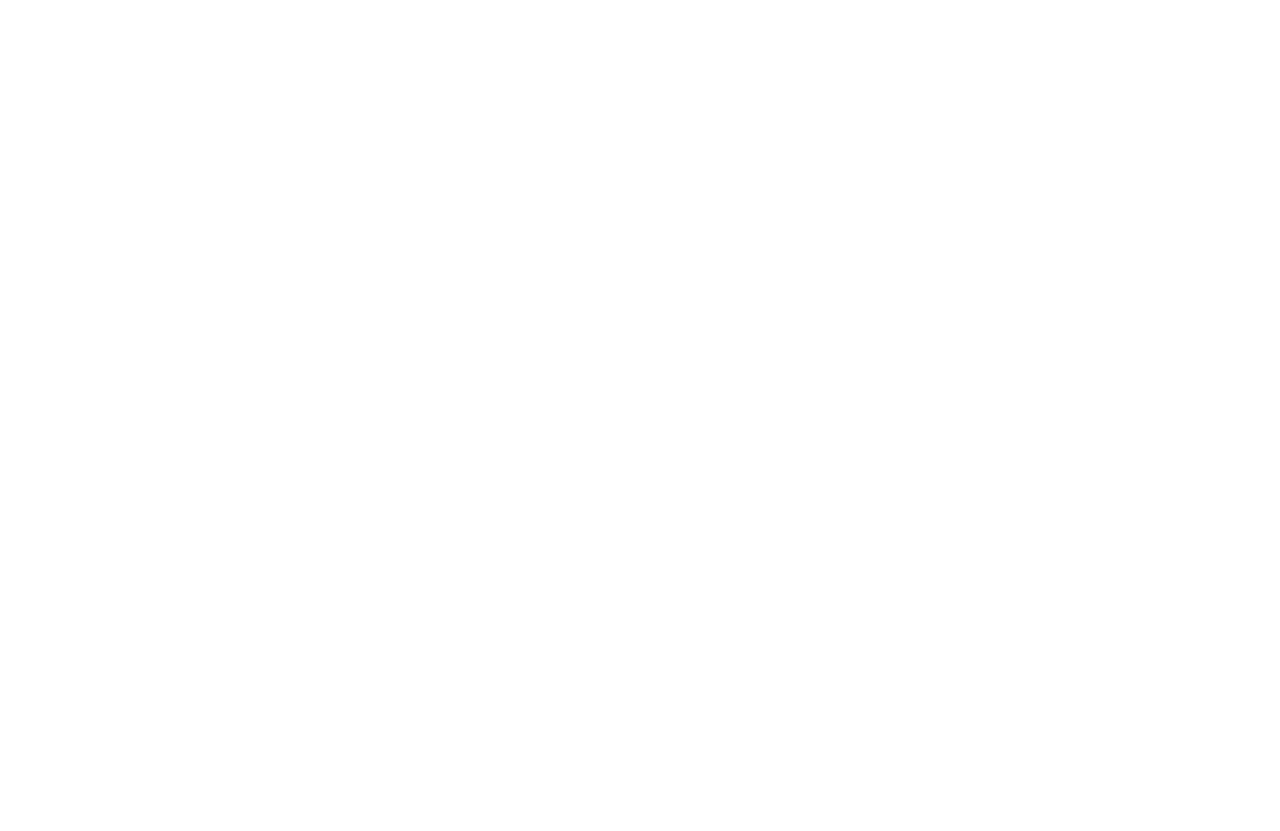
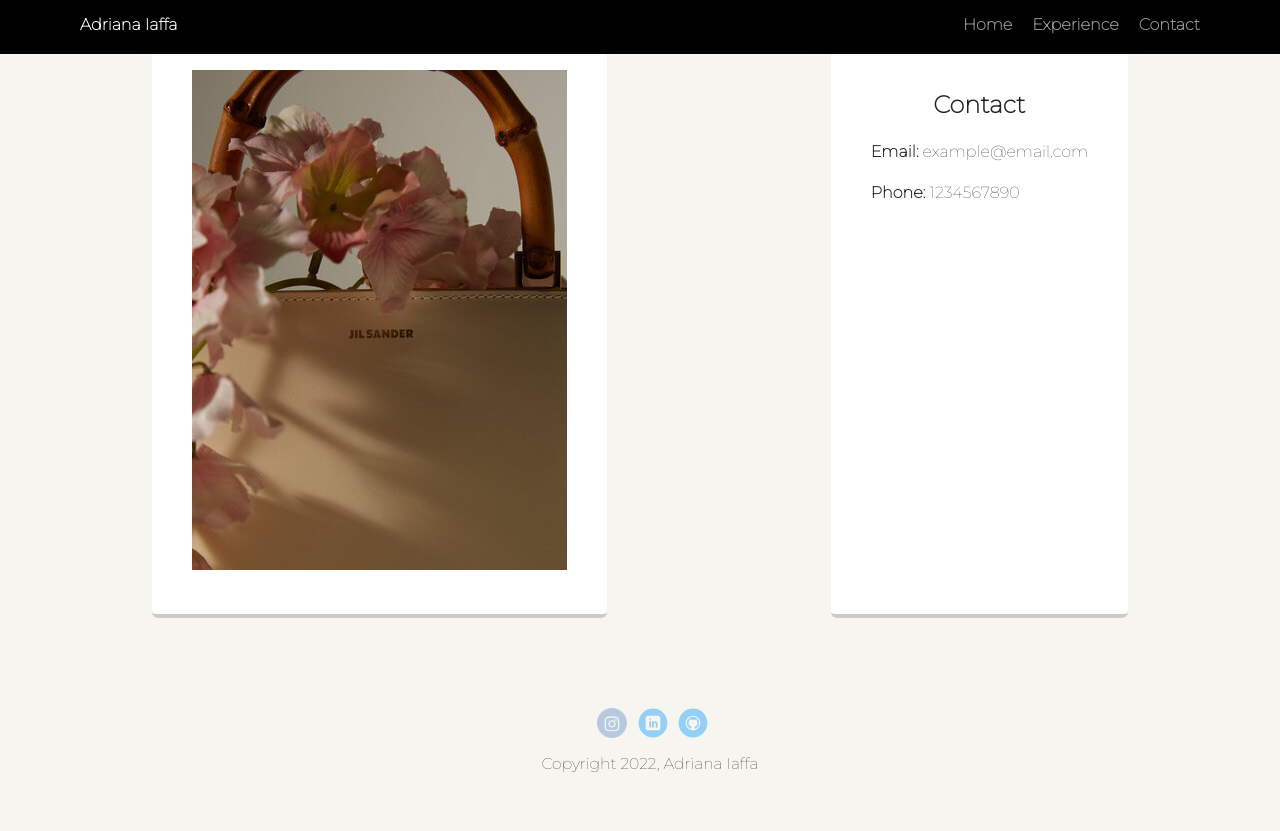
Before and after one commit to AdrianaIaffa/Techdegree-Project-1, a plain HTML site: page contact.html in a window 1280 px wide. Before the commit the page ends 800 px from the top, so only its background shows below. Drawn offline with Linux system fonts and the light colour scheme.

Commit message:
contact page added

```diff
--- a/contact.html
+++ b/contact.html
@@ -0,0 +1,44 @@
+<!DOCTYPE html>
+<html lang="en">
+<head>
+  <meta charset="utf-8">
+  <title>Adriana Iaffa's Profile</title>
+  <meta name="viewport" content="width=device-width, initial-scale=1.0">
+  <link rel="stylesheet" href="styles.css">
+  <link href="<link rel="preconnect" href="https://fonts.googleapis.com">
+<link rel="preconnect" href="https://fonts.gstatic.com" crossorigin>
+<link href="https://fonts.googleapis.com/css2?family=Montserrat:wght@100&display=swap" rel="stylesheet"></head>
+  <body>
+
+    <div class="main-nav">
+        <ul class="nav">
+          <li class="name">Adriana Iaffa</li>
+          <li><a href="index.html">Home</a></li>
+          <li><a href="experience.html">Experience</a></li>
+          <li><a href="contact.html">Contact</a></li>
+        </ul>
+    </div>
+
+    <main class="flex">
+      <div class="card">
+        <img src="images/rsz_jilsander.jpg" alt="close up image of a jil sander bag">
+      </div>
+
+      <div class="card">
+        <h2>Contact</h2>
+        <p><strong>Email:</strong> example@email.com<p>
+        <p><strong>Phone:</strong> 1234567890<p>
+      </div>
+
+    </main>
+
+    <footer>
+      <ul>
+        <li><a href="https://www.instagram.com/adrianaiaffa" target="_blank" class="social instagram">Instagram</a></li>
+        <li><a href="https://www.linkedin.com/in/adriana-iaffa-7b7b6198/" target="_blank" class="social linkedin">LinkedIn</a></li>
+        <li><a href="https://github.com/AdrianaIaffa" target="_blank"class="social github">Github</a></li>
+      </ul>
+      <p class="copyright">Copyright 2022, Adriana Iaffa</p>
+    </footer>
+  </body>
+  </html>
```
Also changed, not shown: experience.html (+1 -0 lines), images/jilsander.jpg (added), images/rsz_jilsander.jpg (added), 1 other file.
